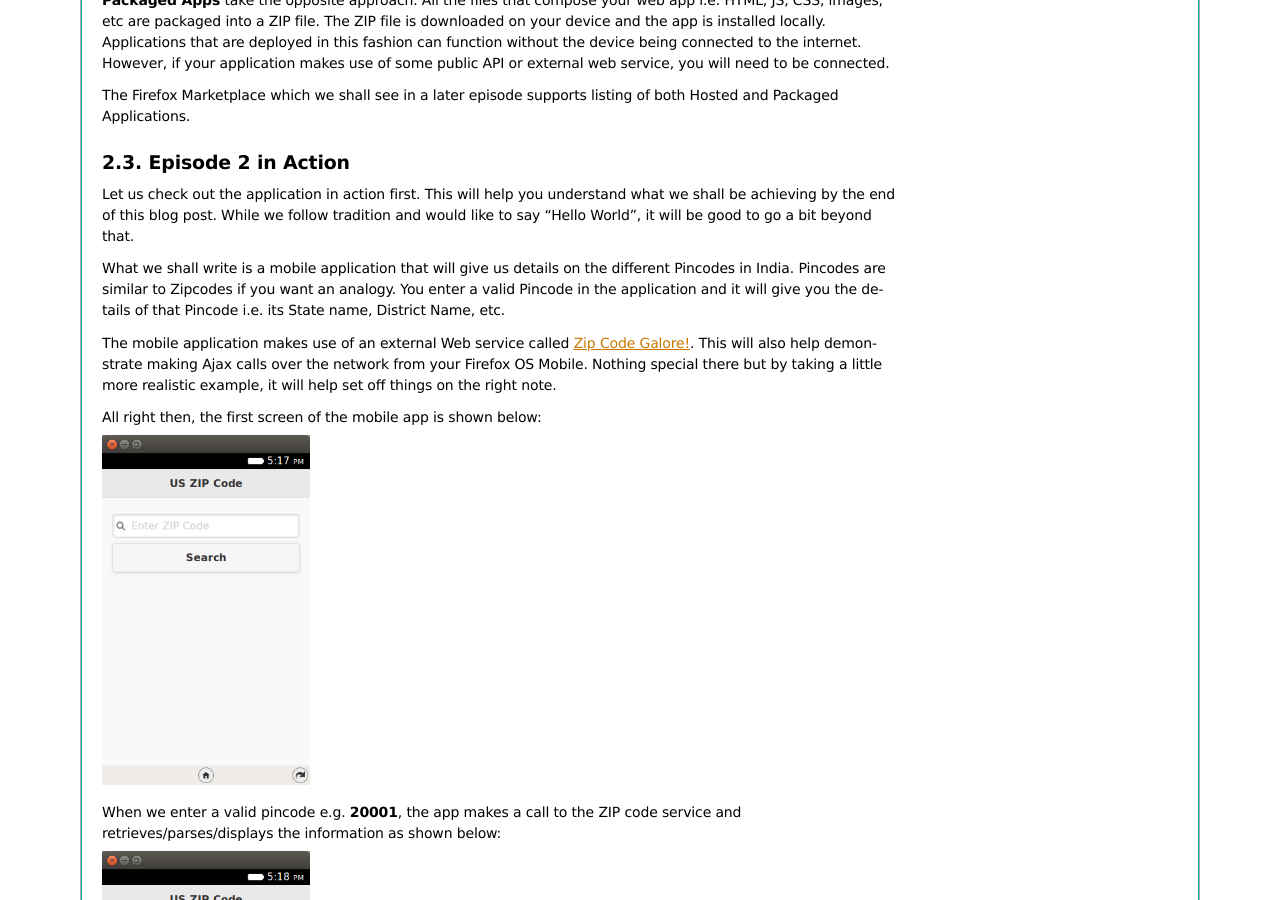
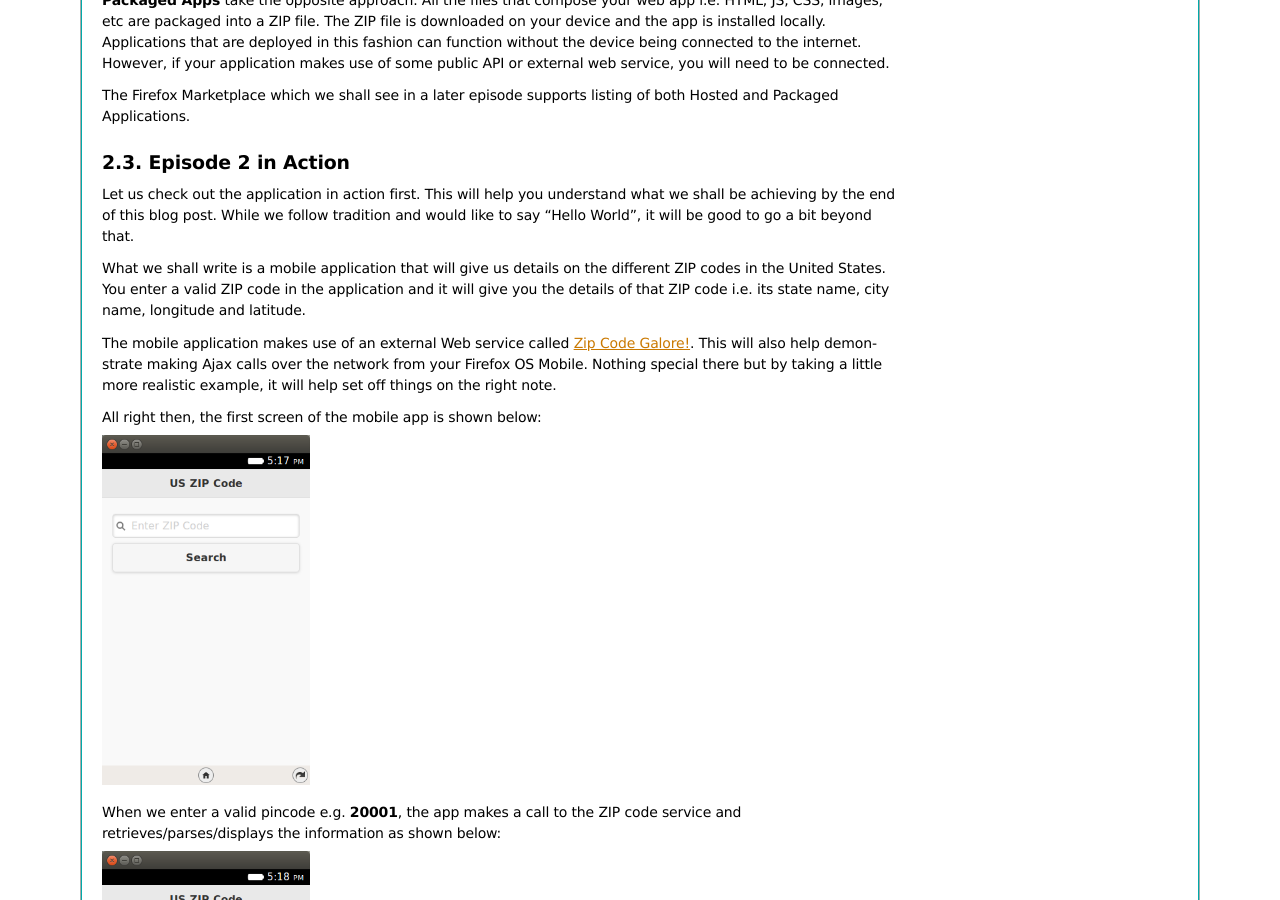
Before and after one commit to anicholakos/complete_fxos_tutorial, a Sphinx documentation site: the page built from source/episode02.rst, in a window 1280 px wide and 900 px high, scrolled down 480 px. Built offline with Sphinx 7.4.7, drawn with Linux system fonts in a browser that asks for light colours; formulas are drawn with MathJax 3.

Commit message:
Changed Pincode to ZIP code in Episode 2 narative.

```diff
--- a/source/episode02.rst
+++ b/source/episode02.rst
@@ -61,9 +61,9 @@ tradition and would like to say “Hello World”, it will be good to go a bit
 beyond that.
 
 What we shall write is a mobile application that will give us details on the
-different Pincodes in India. Pincodes are similar to Zipcodes if you want an
-analogy. You enter a valid Pincode in the application and it will give you the
-details of that Pincode i.e. its State name, District Name, etc.
+different ZIP codes in the United States.  You enter a valid ZIP code in the
+application and it will give you the details of that ZIP code i.e. its state
+name, city name, longitude and latitude.
 
 The mobile application makes use of an external Web service called `Zip Code
 Galore! <http://api.zippopotam.us>`__. This will also help demonstrate making
```
